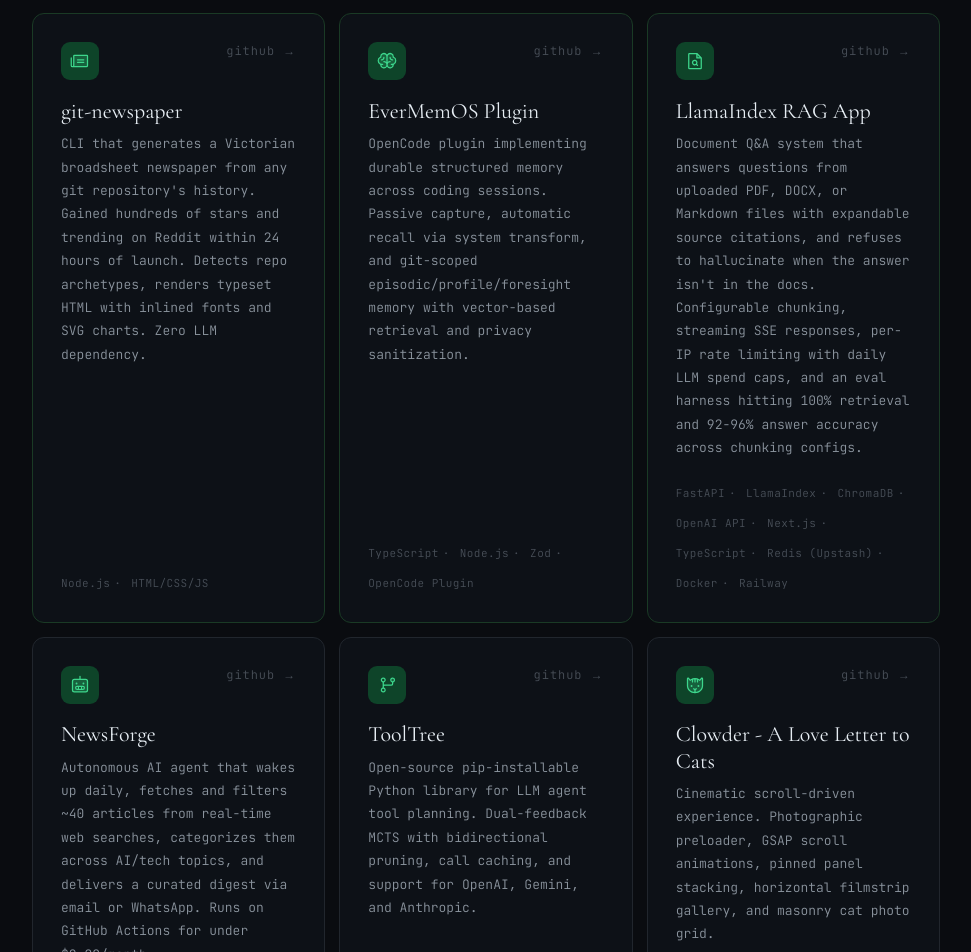
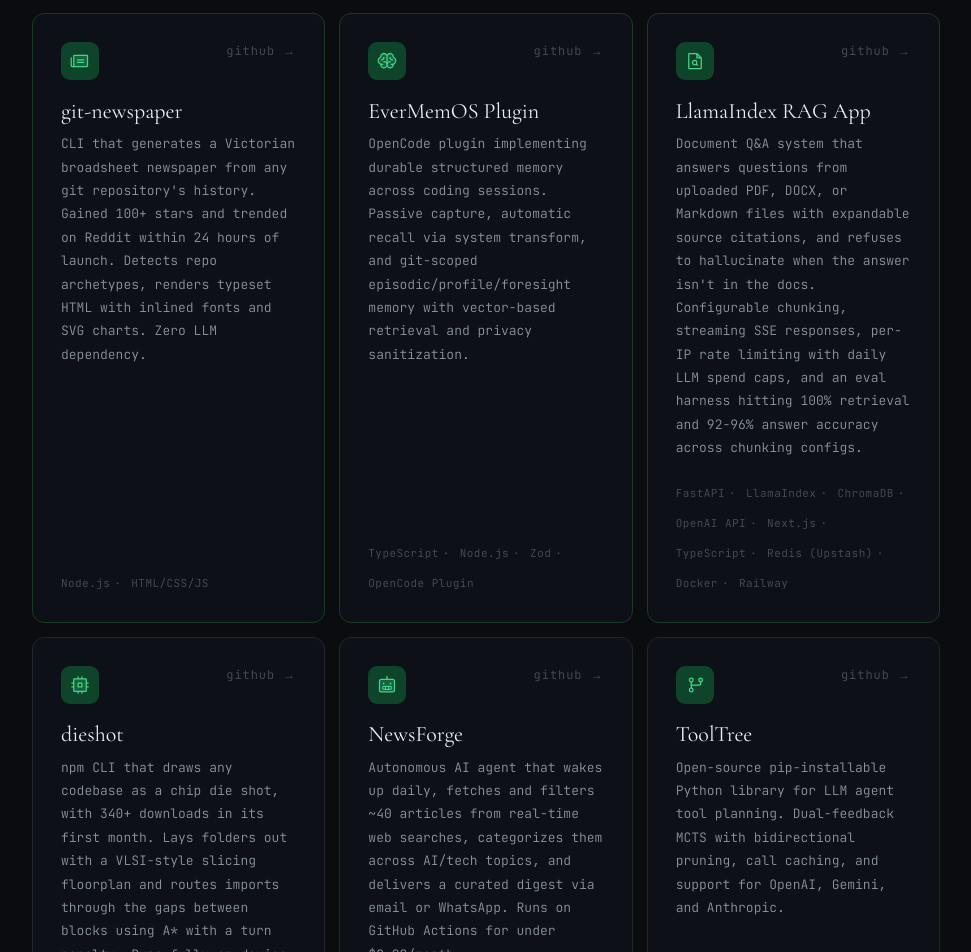
Before and after one commit to LordAizen1/new-portfolio, a Next.js app: page /projects in a window 1280 px wide. Shown: the part 240-1192 px from the top of the page, without its empty margins (154-1125 px from the left). Built offline with nearby package versions, Linux system fonts and the light colour scheme.

Commit message:
Add dieshot to projects, correct git-newspaper stats

```diff
--- a/app/projects/page.tsx
+++ b/app/projects/page.tsx
@@ -19,6 +19,7 @@ import {
   DeviceMobile,
   DiamondsFour,
   FileMagnifyingGlass,
+  Cpu,
 } from "@phosphor-icons/react";
 
 const iconMap: Record<string, React.ComponentType<any>> = {
@@ -40,6 +41,7 @@ const iconMap: Record<string, React.ComponentType<any>> = {
   DeviceMobile,
   DiamondsFour,
   FileMagnifyingGlass,
+  Cpu,
 };
 
 const projects = [
@@ -47,7 +49,7 @@ const projects = [
     title: "git-newspaper",
     organization: "Self",
     description:
-      "CLI that generates a Victorian broadsheet newspaper from any git repository's history. Gained hundreds of stars and trending on Reddit within 24 hours of launch. Detects repo archetypes, renders typeset HTML with inlined fonts and SVG charts. Zero LLM dependency.",
+      "CLI that generates a Victorian broadsheet newspaper from any git repository's history. Gained 100+ stars and trended on Reddit within 24 hours of launch. Detects repo archetypes, renders typeset HTML with inlined fonts and SVG charts. Zero LLM dependency.",
     tags: ["Node.js", "HTML/CSS/JS"],
     link: "https://github.com/LordAizen1/git-newspaper",
     type: "self",
@@ -75,6 +77,16 @@ const projects = [
     type: "self",
     feat: true,
     icon: "FileMagnifyingGlass",
+  },
+  {
+    title: "dieshot",
+    organization: "Self",
+    description:
+      "npm CLI that draws any codebase as a chip die shot, with 340+ downloads in its first month. Lays folders out with a VLSI-style slicing floorplan and routes imports through the gaps between blocks using A* with a turn penalty. Runs fully on-device with zero runtime dependencies.",
+    tags: ["Node.js", "React 19", "Vite", "SVG"],
+    link: "https://github.com/LordAizen1/dieshot",
+    type: "self",
+    icon: "Cpu",
   },
   {
     title: "NewsForge",
--- a/app/resume/page.tsx
+++ b/app/resume/page.tsx
@@ -85,7 +85,7 @@ const projects = [
     duration: "Apr 2026",
     link: "https://github.com/LordAizen1/git-newspaper",
     bullets: [
-      "Open-source npm CLI that trended on r/coolgithubprojects and r/node within 24 hours of launch, picking up 100+ stars and 500+ downloads with zero marketing.",
+      "Open-source npm CLI that trended on r/coolgithubprojects and r/node within 24 hours of launch, picking up 100+ stars and 400+ downloads with zero marketing.",
       "Detects 9 commit-pattern archetypes and renders fully typeset broadsheets with inlined fonts, SVG activity charts, and archetype-specific editorial voice. No LLM dependency, runs fully offline.",
     ],
   },
```
